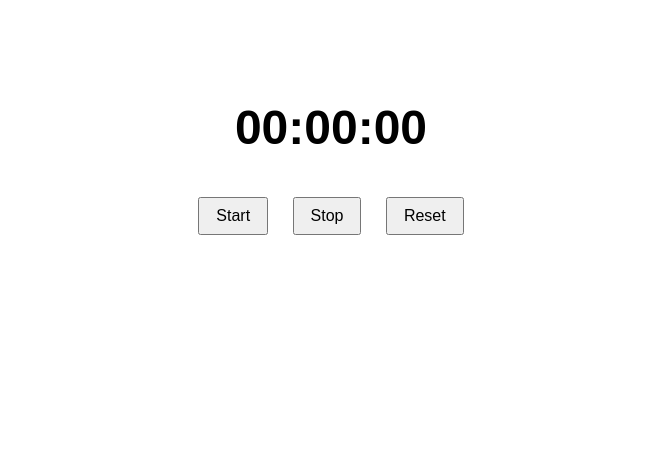
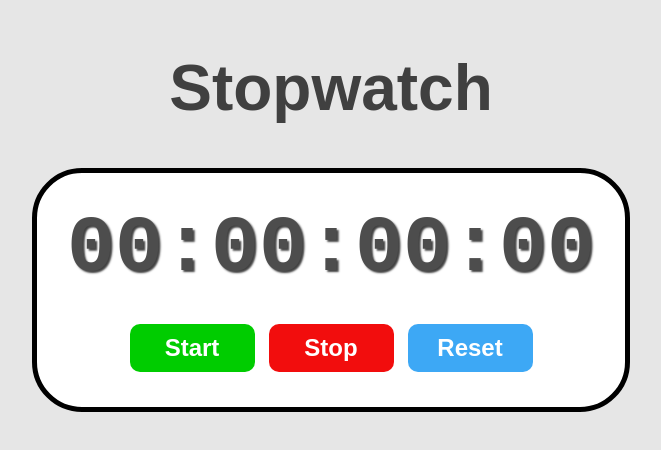
Before and after one commit to oxrohit/JS-learning, a plain HTML site: page Projects/StopWatch/index.html in a window 1280 px wide. Shown: the whole page, without its empty margins (309-970 px from the left). Drawn offline with Linux system fonts and the light colour scheme.

Commit message:
Stopwatch

```diff
--- a/Projects/StopWatch/index.html
+++ b/Projects/StopWatch/index.html
@@ -7,11 +7,20 @@
     <title>Stop Watch</title>
 </head>
 <body>
-    <div id="stopwatch">
-        <h1 id="display">00:00:00</h1>
-        <button id="startbtn">Start</button>
-        <button id="stopbtn">Stop</button>
-        <button id="resetbtn">Reset</button>
+    <h1 id="myh1">Stopwatch</h1>
+
+    <div id="container">
+
+        <div id="display">
+            00:00:00:00
+        </div>
+
+        <div id="controls">
+            <button id="startbtn" onclick="start()">Start</button>
+            <button id="stopbtn" onclick="stop()">Stop</button>
+            <button id="resetbtn" onclick="reset()">Reset</button>
+        </div>
+
     </div>
 </body>
 
--- a/Projects/StopWatch/script.js
+++ b/Projects/StopWatch/script.js
@@ -1,4 +1,49 @@
 const display = document.getElementById('display')
-const startBtn = document.getElementById('startbtn')
-const stopBtn = document.getElementById('stopbtn')
-const resetBtn = document.getElementById('resetbtn')
+
+let timer = null;
+let startTime = 0;
+let elapsedTime = 0;
+let isRunning = false;
+
+
+function start(){
+
+    if(!isRunning) {
+        startTime = Date.now() - elapsedTime;
+        timer = setInterval(update, 10);
+        isRunning = true;
+    }
+}
+
+function stop(){
+    if (isRunning) {
+        clearInterval(timer)
+        elapsedTime =Date.now() - startTime;
+        isRunning = false
+    }
+}
+
+function reset(){
+    clearInterval(timer)
+    startTime = 0;
+    elapsedTime = 0;
+    isRunning = false;
+    display.textContent = "00:00:00:00"
+}
+
+function update(){
+    const currentTime = Date.now();
+    elapsedTime = currentTime -startTime;
+
+    let hours = Math.floor(elapsedTime / (1000 * 60 * 60));
+    let minutes = Math.floor(elapsedTime / (1000 * 60) % 60);
+    let seconds = Math.floor(elapsedTime / 1000 % 60);
+    let milliseconds = Math.floor(elapsedTime % 1000 / 10);
+
+    hours = String(hours).padStart(2, "0");
+    minutes = String(minutes).padStart(2, "0");
+    seconds = String(seconds).padStart(2, "0");
+    milliseconds = String(milliseconds).padStart(2, "0");
+
+    display.textContent = `${hours}:${minutes}:${seconds}:${milliseconds}`
+}
--- a/Projects/StopWatch/style.css
+++ b/Projects/StopWatch/style.css
@@ -1,15 +1,58 @@
 body{
-    font-family: Arial, Helvetica, sans-serif;
-    text-align: center;
-    margin-top: 100px;
+    display: flex;
+    flex-direction: column;
+    align-items: center;
+    background-color: hsl(0, 0%, 90%);
 }
-
+#myh1{
+    font-size: 4rem;
+    font-family: "Arial", Helvetica, sans-serif;
+    color: hsl(0, 0%, 25%);
+}
+#container{
+    display: flex;
+    flex-direction: column;
+    align-items: center;
+    padding: 30px;
+    border: 5px solid;
+    border-radius: 50px;
+    background-color: white;
+}
 #display{
-    font-size: 3rem;
+    font-size: 5rem;
+    font-family: monospace;
+    font-weight: bold;
+    color: hsl(0, 0%, 30%);
+    text-shadow: 2px 2px 2px hsla(0, 0%, 0%, 0.75);
+    margin-bottom: 25px;
 }
-
-button{
-    margin: 10px;
-    padding: 8px 16px;
-    font-size: 1rem;
+#controls button{
+    font-size: 1.5rem;
+    font-weight: bold;
+    padding: 10px 20px;
+    margin: 5px;
+    min-width: 125px;
+    border: none;
+    border-radius: 10px;
+    cursor: pointer;
+    color: white;
+    transition: background-color 0.5s ease;
 }
+#startbtn{
+    background-color: hsl(120, 100%, 40%);
+}
+#startbtn:hover{
+    background-color: hsl(120, 100%, 30%);
+}
+#stopbtn{
+    background-color:hsl(0, 90%, 50%);
+}
+#stopbtn:hover{
+    background-color: hsl(10, 90%, 40%);
+}
+#resetbtn{
+    background-color: hsl(205, 90%, 60%);
+}
+#resetbtn:hover{
+    background-color: hsl(205, 90%, 50%);
+}
```
